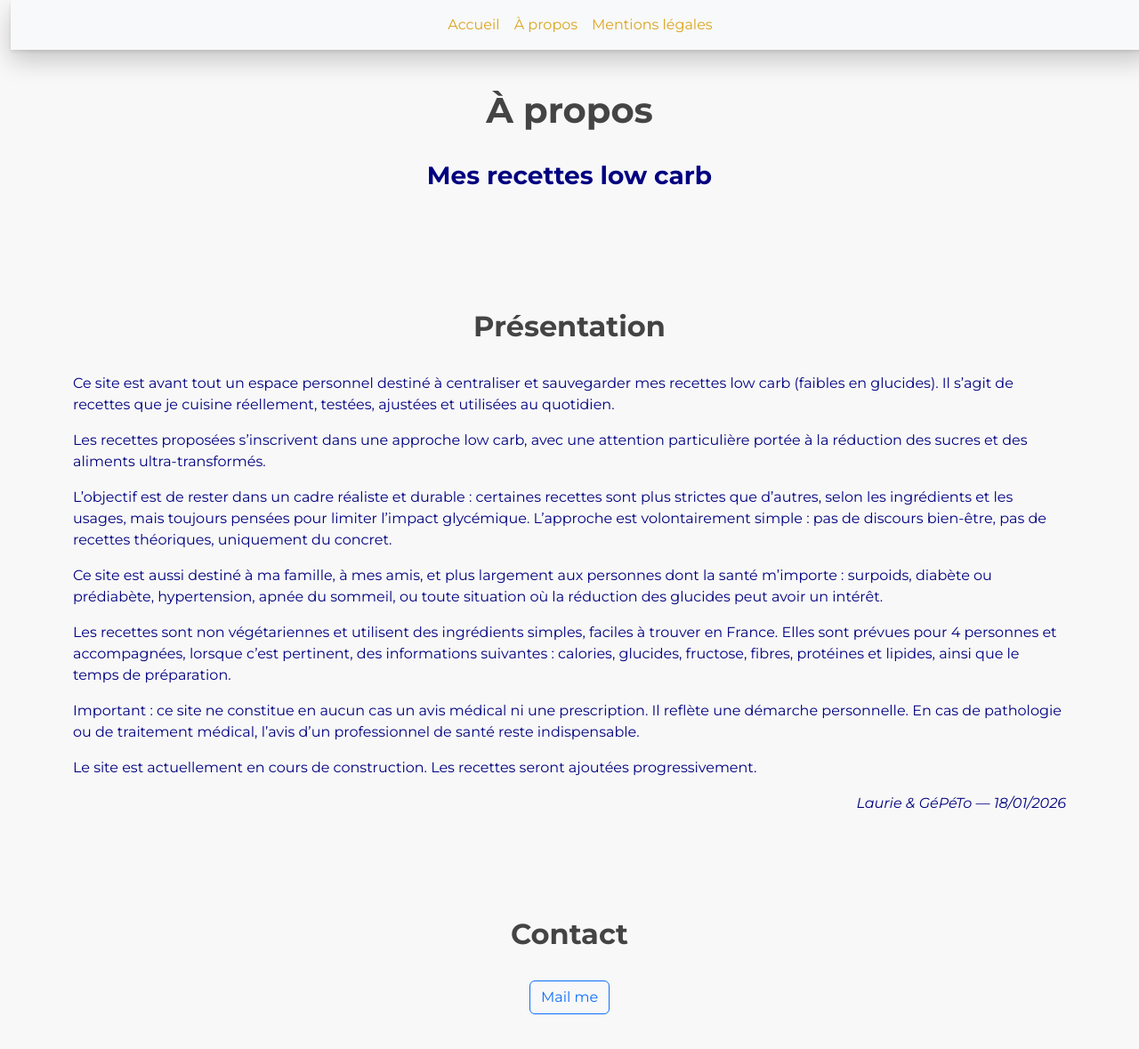
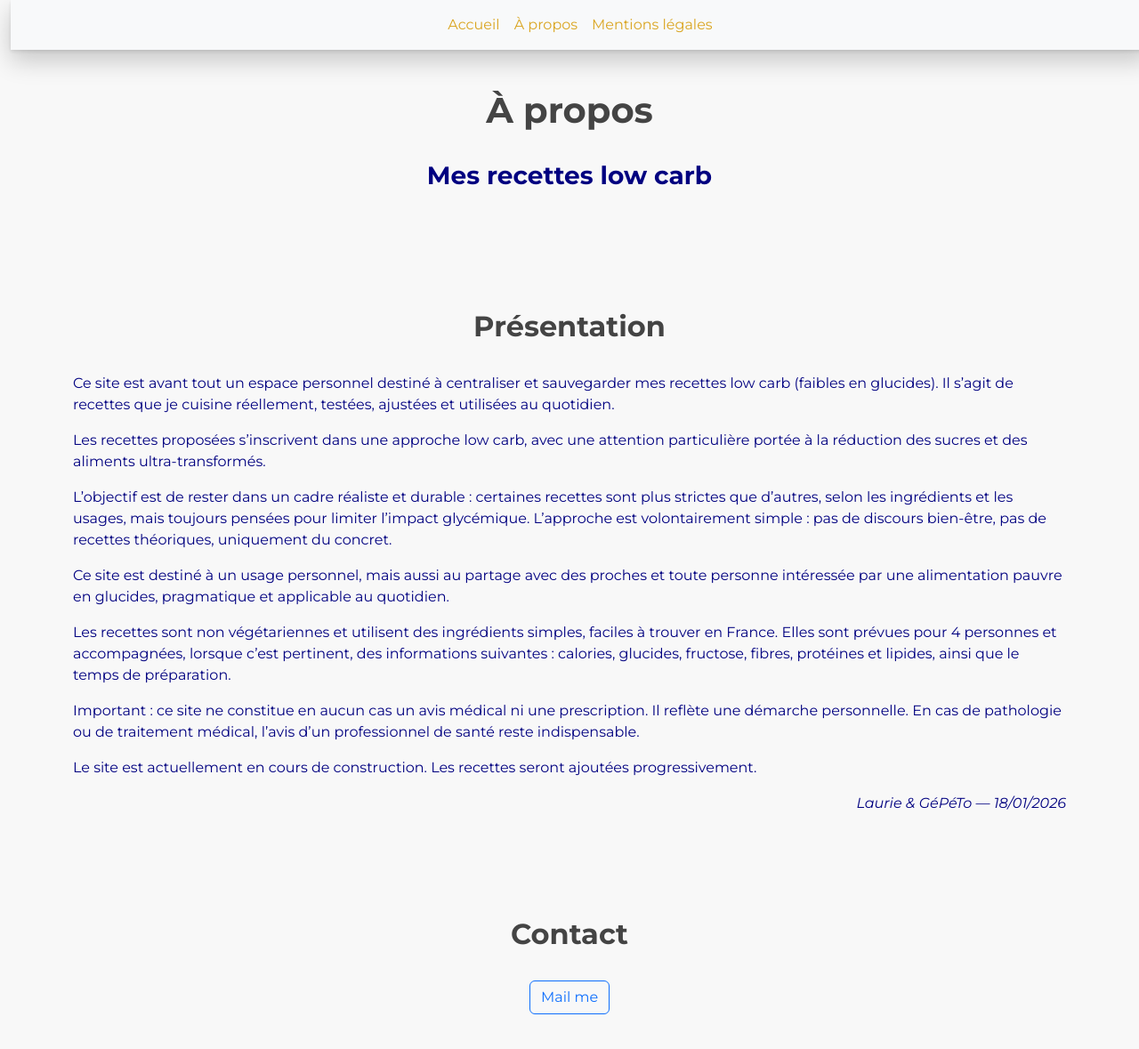
Before and after one commit to laurie-boissay/laurie-boissay.github.io, a Jekyll site: the page built from apropos.html, in a window 1280 px wide and 1190 px high. Shown: the top 1179 px of the window at 89% size. Built offline with Jekyll 4.4.1, drawn with Linux system fonts in a browser that asks for light colours.

Commit message:
Update apropos.html
correction

```diff
--- a/apropos.html
+++ b/apropos.html
@@ -70,9 +70,9 @@
         </p>
 
         <p>
-          Ce site est aussi destiné à ma famille, à mes amis, et plus largement aux personnes
-          dont la santé m’importe&nbsp;: surpoids, diabète ou prédiabète, hypertension,
-          apnée du sommeil, ou toute situation où la réduction des glucides peut avoir un intérêt.
+          Ce site est destiné à un usage personnel, mais aussi au partage avec des proches
+          et toute personne intéressée par une alimentation pauvre en glucides,
+          pragmatique et applicable au quotidien.
         </p>
 
         <p>
```
